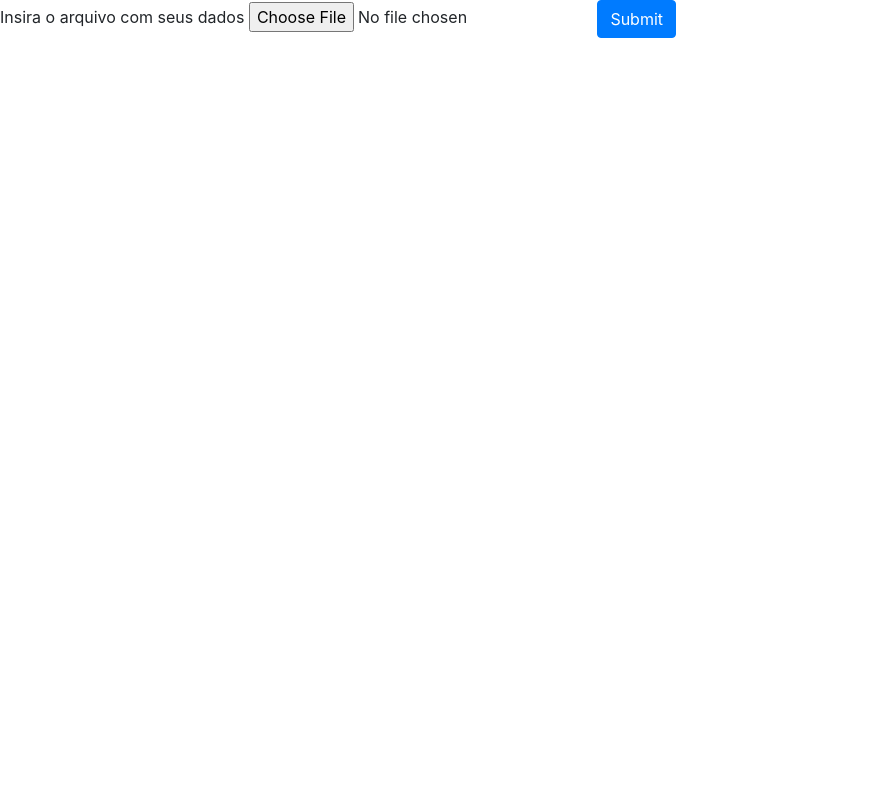
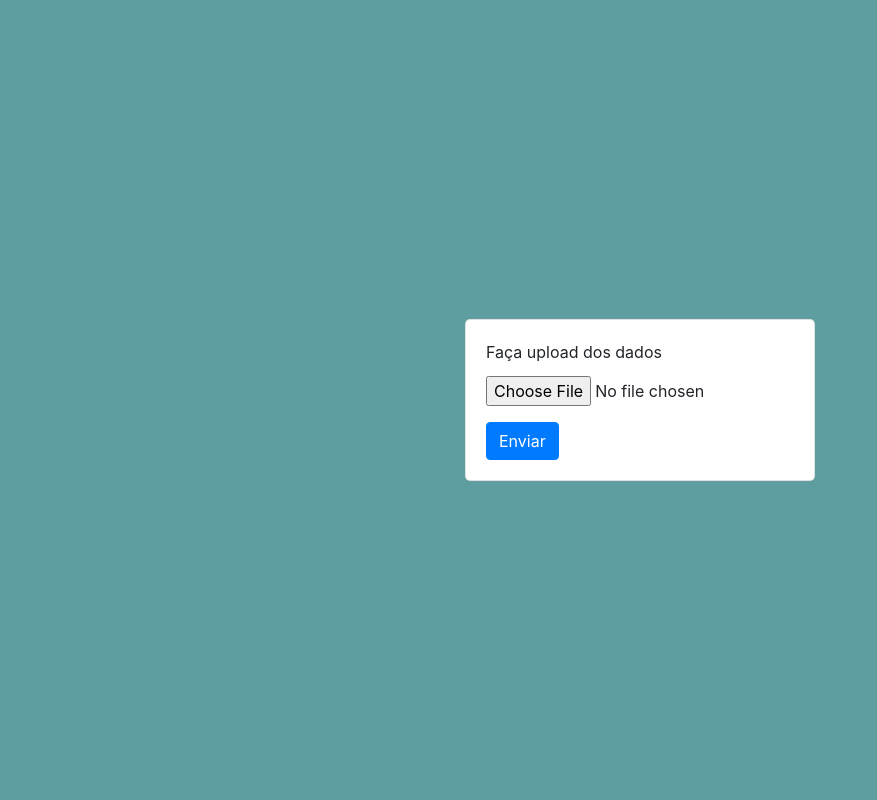
Before and after one commit to GCastorAzevedo/LiveCapital, a Django app: page /app/ in a window 1280 px wide. Shown: the whole page, without its empty margins (0-877 px from the left). Run offline with Django 3.2, Linux system fonts and the light colour scheme; some libraries are stand-ins or nearby versions.

Commit message:
app/uploaddata: add bootstrap styled html, served static .css to view.

```diff
--- /dev/null
+++ b/app/uploaddata/static/uploaddata/index.css
@@ -0,0 +1,21 @@
+html, body {
+    height: 100%;
+    margin: 0;
+    padding: 0;
+}
+
+#index-section-1 {
+    height: 100vh;
+    background-color: cadetblue;
+}
+
+/*#index-section-1 .container-fluid {
+    display: flex;
+    align-items: center;
+    justify-content: center;
+}*/
+
+#index-section-1 .card {
+    width: 350px;
+    border-radius: 5px;
+}
--- a/app/uploaddata/templates/uploaddata/index.html
+++ b/app/uploaddata/templates/uploaddata/index.html
@@ -4,21 +4,46 @@
     <meta charset="utf-8" />
     <meta name="viewport" content="width=device-width, initial-scale=1" />
     <title>LiveCapital challenge solution</title>
-    <link rel="stylesheet" type="text/css" href="./index.css" />
+    {% load static %}
+    <link rel="stylesheet" type="text/css" href="{% static 'uploaddata/index.css' %}" />
     {% load bootstrap4 %}
     {% bootstrap_css %}
     {% bootstrap_javascript jquery='full' %}
     {% bootstrap_messages %}
+    <style>
+    </style>
 </head>
 <body>
-    <section>
-        <form action="{% url 'upload' %}" method="post" enctype="multipart/form-data" class="form">
-            {% csrf_token %}
-            <label for="{{ input_file_id }}"> Insira o arquivo com seus dados </label>
-            <input type="file" id="{{ input_file_id }}" name="{{ input_file_name }}" accept=".doc,.csv,.txt,.tab"  />
-            {# <input type="submit" value="Envia"/> #}
-            <button type="submit" class="btn btn-primary">Submit</button>
-        </form>
+    <section id="index-section-1">
+        <div class="container-fluid h-100">
+            <div class="row align-items-center h-100">
+                <div class="mx-auto">
+                    <div class="card mx-auto">
+                        <div class="card-body">
+                            <form action="{% url 'upload' %}" method="post" enctype="multipart/form-data" class="form">
+                                {% csrf_token %}
+                                <div class="form-group">
+                                    <label for="{{ input_file_id }}" class="card-title">Faça upload dos dados</label>
+                                    <input
+                                        id="{{ input_file_id }}"
+                                        name="{{ input_file_name }}"
+                                        type="file"
+                                        value="Selecione o arquivo"
+                                        class="form-control-file"
+                                        accept=".doc,.csv,.txt,.tab"
+                                    />
+                                </div>
+                                <button type="submit" class="btn btn-primary">Enviar</button>
+                            </form>
+                        </div>
+                    </div>
+                </div>
+            </div>
+        </div>
     </section>
+    <section id="index-section-2">
+            <div class="container-fluid h-100">
+            </div>
+        </section>
 </body>
 </html>
--- a/app/uploaddata/views.py
+++ b/app/uploaddata/views.py
@@ -23,31 +23,3 @@
             return render(request, 'uploaddata/upload.html', { 'status': status })
 
     return HttpResponseRedirect('/')
-
-"""
-print('hi')
-            #if status:
-            #    return HttpResponseRedirect('/insert/succes/')
-            #else:
-            #    return HttpResponseRedirect('/insert/')
-
-def detail(request, id):
-    response = "Look this nice detail %s."
-    return HttpResponse(response % id)
-
-def results(request, id):
-    response = "This is a nice id: %s."
-    return HttpResponse(response % id)
-
-def insert(request):
-    #body_unicode = request.body.decode('utf-8')
-    #body = json.loads(body_unicode)
-    #content = body['content']
-    response = request.body
-    body = json.loads(response)
-    #file_ = request.FILE
-    message = "see the values found \n \n %s \n \n %s"
-
-    return HttpResponse(message % (body))
-
-"""
```
Also changed, not shown: app/uploaddata/templates/uploaddata/index.css (deleted).
